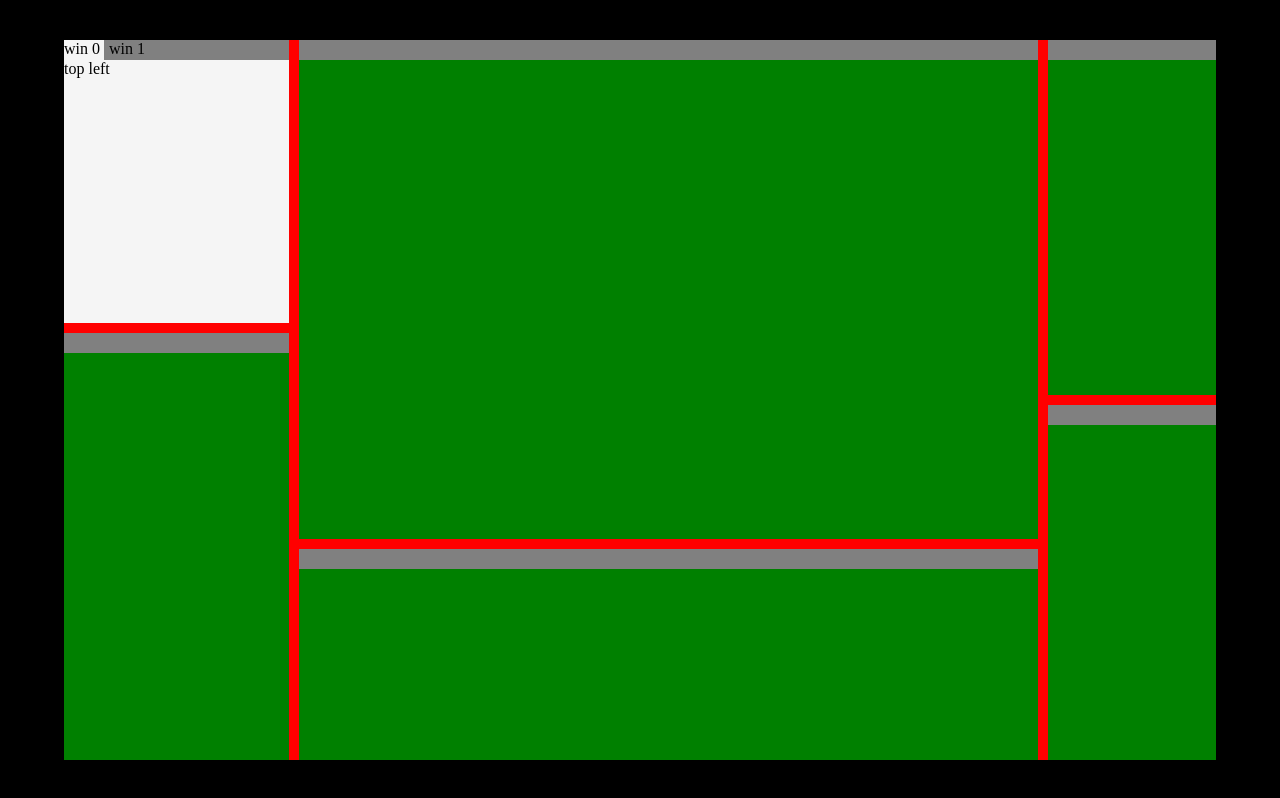
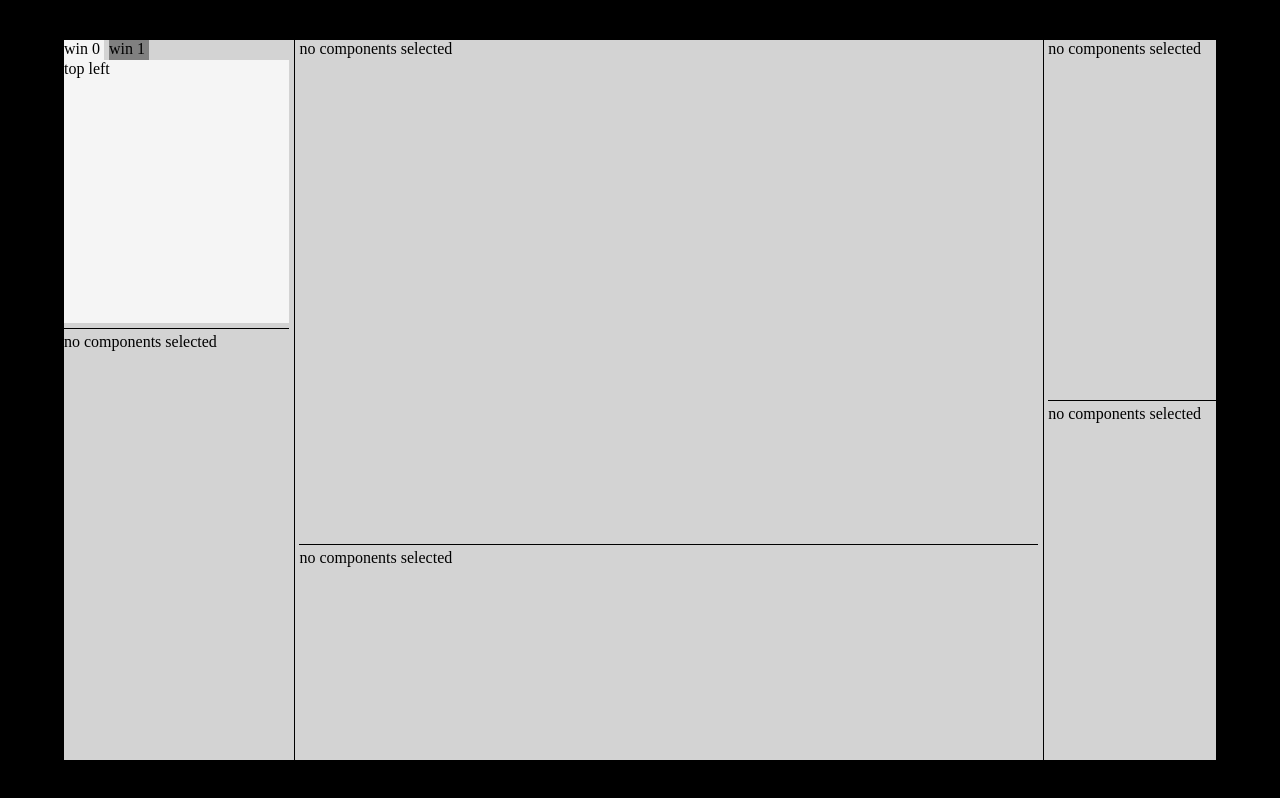
Before and after one commit to saren44/react-editable-layout, a React (Vite) app: page / in a window 1280 px wide. Shown: the top 798 px of the page. Built offline with nearby package versions, Linux system fonts and the light colour scheme.

Commit message:
lil styling

```diff
--- a/src/components/ComponentSelector/ComponentSelector.tsx
+++ b/src/components/ComponentSelector/ComponentSelector.tsx
@@ -14,7 +14,7 @@ export const ComponentSelector = ({
 		let res: Array<ReactNode> = [];
 		let id = 0;
 		if (components === undefined) {
-			return [];
+			return [<div className="emptyBar"> no components selected </div>];
 		}
 		components.forEach(_ => {
 			const cp = id;
--- a/src/components/ComponentSelector/styles.ts
+++ b/src/components/ComponentSelector/styles.ts
@@ -9,15 +9,24 @@ export const StyledComponentSelector = styled.div`
 	.selectBar {
 		height: 20px;
 		width: 100%;
-		background-color: gray;
+		background-color: lightgray;
 		display: flex;
 		flex-direction: row;
 		justify-content: flex-start;
 	}
 
+	.emptyBar {
+		width: 100%;
+		height: 100%;
+		overflow: hidden;
+		white-space: nowrap;
+		text-overflow: ellipsis;
+	}
+
 	.selectItem {
 		width: 40px;
 		margin-right: 5px;
+		text-overflow: ellipsis;
 	}
 
 	.active {
--- a/src/components/LayoutColumn/styles.ts
+++ b/src/components/LayoutColumn/styles.ts
@@ -13,7 +13,7 @@ export const StyledLayoutColumn = styled.div<IStyledLayoutColumnProps>`
 
 
 	.container {
-		background-color: green;
+		background-color: lightgray;
 	}
 
 	.top {
--- a/src/components/ResizeBar/ResizeBar.tsx
+++ b/src/components/ResizeBar/ResizeBar.tsx
@@ -11,6 +11,8 @@ export const ResizeBar = ({
 	<StyledResizeBar
 		$direction={direction}
 		onMouseDown={dragSetter}
-
-	/>)
+	>
+		<div className="barDisplay" />
+	</StyledResizeBar>
+	)
 }
--- a/src/components/ResizeBar/styles.ts
+++ b/src/components/ResizeBar/styles.ts
@@ -4,9 +4,19 @@ import { IStyledResizeBarProps } from "./types"
 export const StyledResizeBar = styled.div<IStyledResizeBarProps>`
 	width: ${p => p.$direction === 'horizontal' ? '100%' : '10px'};
 	height: ${p => p.$direction === 'horizontal' ? '10px' : '100%'};
-	background-color: red;
+	display: flex;
+	justify-content: center;
+	align-items: center;
+	background-color: lightgray;
+	overflow: visible;
 
 	&:hover {
 		cursor: ${p => p.$direction === 'horizontal' ? 'ns-resize' : 'ew-resize'}
 	}
+
+	.barDisplay {
+		width: ${p => p.$direction === 'horizontal' ? '100%' : '1px'};
+		height: ${p => p.$direction === 'horizontal' ? '1px' : '100%'};
+		background-color: black;
+	}
 `
```
